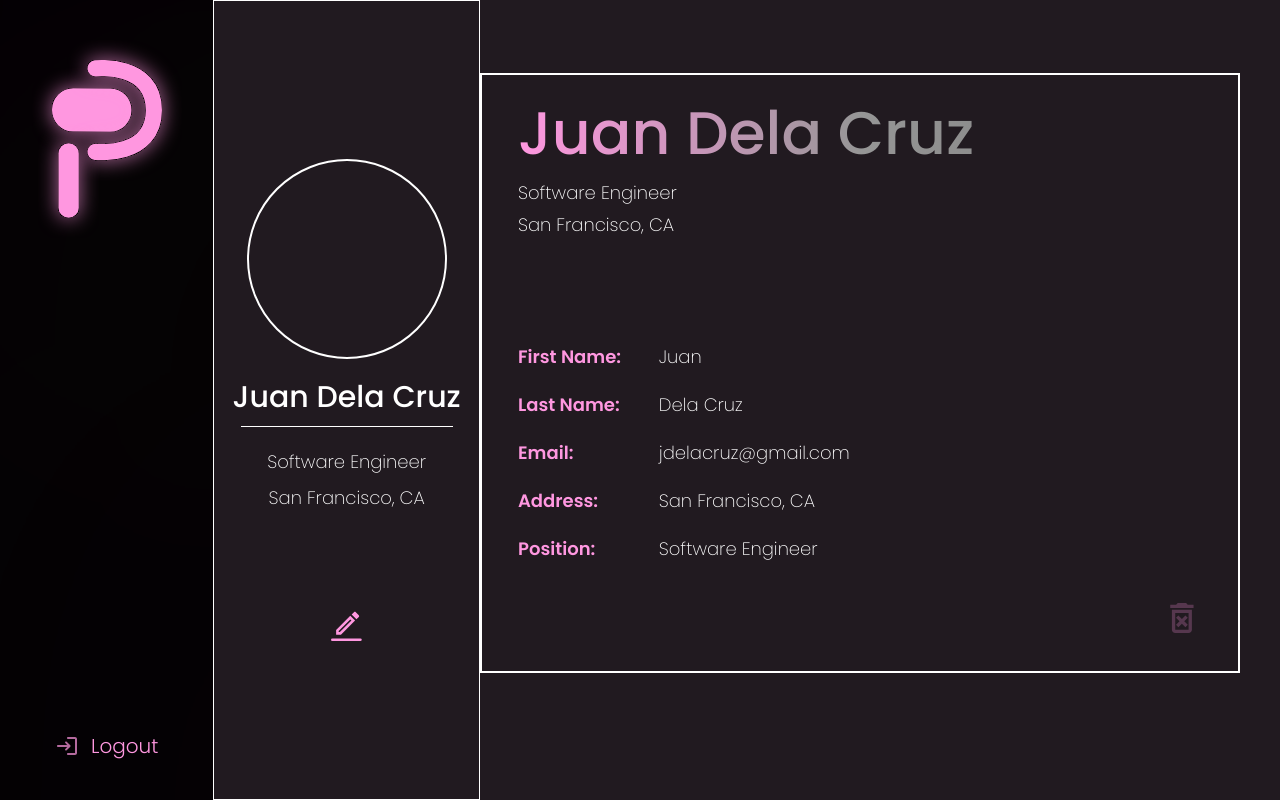
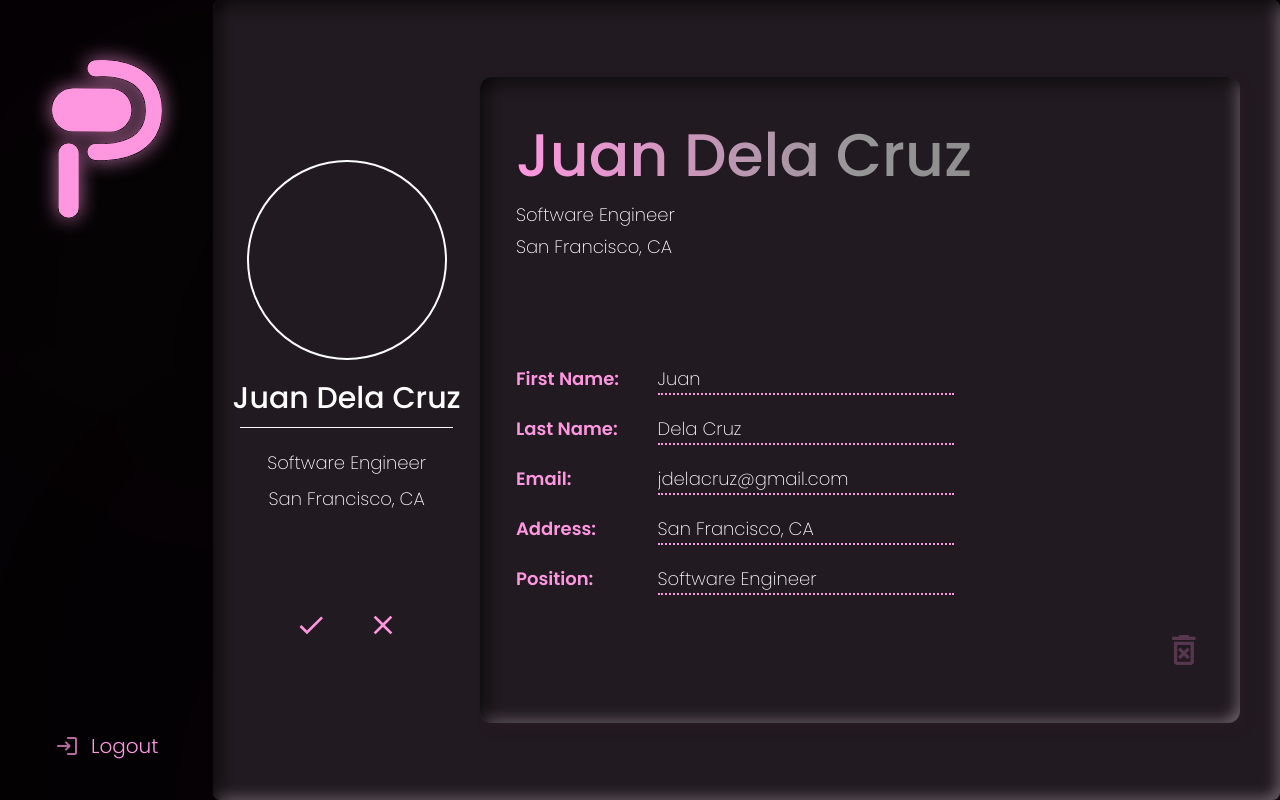
Before and after one commit to joaquingalang/supabase-docker-auth, a React (Create React App) app: page / in a window 1280 px wide. Built offline with nearby package versions, Linux system fonts and the light colour scheme; the HTML template or start-up script is replaced by a standard one.

Commit message:
Add: Profile & Update Page

```diff
--- a/src/App.js
+++ b/src/App.js
@@ -1,10 +1,11 @@
 import ProfilePage from './pages/ProfilePage';
 import SignInPage from './pages/SignInPage';
 import SignUpPage from './pages/SignUpPage';
+import UpdatePage from './pages/UpdatePage';
 
 function App() {
   return (
-    <ProfilePage/>
+    <UpdatePage/>
   );
 }
 
--- /dev/null
+++ b/src/components/UpdateInput.js
@@ -0,0 +1,13 @@
+function UpdateInput({ type = "text", placeholder, value, onChange }) {
+  return (
+    <input
+      type={type}
+      placeholder={placeholder}
+      value={value}
+      onChange={onChange}
+      className="col-span-8 bg-transparent border-b-2 border-dotted border-[#FF97E0] w-[296px] font-poppins font-extralight text-white text-lg"
+    />
+  );
+}
+
+export default UpdateInput;
--- a/src/pages/ProfilePage.js
+++ b/src/pages/ProfilePage.js
@@ -10,9 +10,9 @@ function ProfilePage() {
 
                 <SideBar></SideBar>
 
-                <div className="col-span-10 bg-[#211A20] grid grid-cols-12">
+                <div className="col-span-10 bg-[#211A20] grid grid-cols-12 shadow-neomorphic-dark rounded-lg">
 
-                    <div className="col-span-3 border border-white flex flex-col justify-center items-center">
+                    <div className="col-span-3 flex flex-col justify-center items-center">
 
                         <div className="w-[200px] h-[200px] border-2 border-white rounded-full mb-5"></div>
 
@@ -26,13 +26,13 @@ function ProfilePage() {
 
                         <div className="h-[96px]"></div>
 
-                        <img src={EditIcon} className="w-8"/>
+                        <img src={EditIcon} className="w-8 cursor-pointer"/>
 
                     </div>
 
-                    <div className="col-span-9">
+                    <div className="col-span-9 flex justify-center items-center">
 
-                        <div className="my-[73px] mr-10 border-2 border-white">
+                        <div className="w-full my-[73px] mr-10 py-5 shadow-neomorphic-dark rounded-xl">
 
                             <div className="mx-[36px] my-[28px]">
                                 <p className="font-poppins text-6xl font-medium text-transparent bg-clip-text bg-gradient-to-r from-[#FF97E0] via-[#969696] to-[#7C7C7C] mb-4">Juan Dela Cruz</p>
@@ -66,7 +66,7 @@ function ProfilePage() {
                                 </div>
 
                                 <div className="w-full h-[80px] flex justify-end">
-                                    <img src={DeleteIcon} className="self-end w-10"/>
+                                    <img src={DeleteIcon} className="self-end w-10 cursor-pointer"/>
                                 </div>
 
                             </div>
--- a/src/pages/SignInPage.js
+++ b/src/pages/SignInPage.js
@@ -6,7 +6,7 @@ function SignInPage() {
         <GradientBackground>
             <div className="w-full h-screen flex justify-center items-center">
 
-                <div className="w-[434px] h-[465px] bg-[#211A20] rounded-lg m-10">
+                <div className="w-[450px] h-[480px] bg-[#211A20] shadow-neomorphic-dark rounded-lg m-10">
 
                     <div className="h-full flex flex-col justify-between">
 
@@ -22,11 +22,11 @@ function SignInPage() {
 
                             <br/>
 
-                            <input type="submit" value="Log In" className="bg-[#FF97E0] w-[229px] h-[56px] rounded-full font-poppins text-base font-medium mt-4"/>
+                            <input type="submit" value="Log In" className="bg-[#FF97E0] w-[229px] h-[56px] rounded-full font-poppins text-base font-medium mt-4 cursor-pointer"/>
 
                         </form>
 
-                        <p className="self-center text-[#715D6D] italic mb-5">Don't have an account? <span className="text-[#FF97E0] font-semibold not-italic">Sign Up</span></p>
+                        <p className="self-center text-[#715D6D] italic mb-7">Don't have an account? <span className="text-[#FF97E0] font-semibold not-italic cursor-pointer">Sign Up</span></p>
 
                     </div>
 
--- a/src/pages/SignUpPage.js
+++ b/src/pages/SignUpPage.js
@@ -6,7 +6,7 @@ function SignUpPage() {
         <GradientBackground>
             <div className="w-full h-screen flex justify-center items-center">
 
-                <div className="w-[434px] h-[465px] bg-[#211A20] rounded-lg m-10">
+                <div className="w-[450px] h-[480px] bg-[#211A20] shadow-neomorphic-dark rounded-lg m-10">
 
                     <div className="h-full flex flex-col justify-between">
 
@@ -30,11 +30,11 @@ function SignUpPage() {
 
                             <br/>
 
-                            <input type="submit" value="Sign Up" className="bg-[#FF97E0] w-[229px] h-[56px] rounded-full font-poppins text-base font-medium mt-4"/>
+                            <input type="submit" value="Sign Up" className="bg-[#FF97E0] w-[229px] h-[56px] rounded-full font-poppins text-base font-medium mt-4 cursor-pointer"/>
 
                         </form>
 
-                        <p className="self-center text-[#715D6D] italic mb-5">Already have an account? <span className="text-[#FF97E0] font-semibold not-italic">Log in</span></p>
+                        <p className="self-center text-[#715D6D] italic mb-7">Already have an account? <span className="text-[#FF97E0] font-semibold not-italic cursor-pointer">Log in</span></p>
 
                     </div>
 
--- /dev/null
+++ b/src/pages/UpdatePage.js
@@ -0,0 +1,134 @@
+import { useState } from "react";
+import GradientBackground from "../components/GradientBackground";
+import SideBar from "../components/SideBar";
+import CheckIcon from "../assets/check_icon.svg";
+import CloseIcon from "../assets/close_icon.svg";
+import DeleteIcon from "../assets/delete_icon.svg";
+import UpdateInput from "../components/UpdateInput";
+
+function UpdatePage() {
+  // Form state
+  const [formData, setFormData] = useState({
+    firstName: "Juan",
+    lastName: "Dela Cruz",
+    email: "jdelacruz@gmail.com",
+    address: "San Francisco, CA",
+    position: "Software Engineer",
+  });
+
+  // Update handler
+  const handleChange = (field) => (e) => {
+    setFormData({ ...formData, [field]: e.target.value });
+  };
+
+  return (
+    <GradientBackground>
+      <div className="w-full h-screen grid grid-cols-12">
+        <SideBar />
+
+        <div className="col-span-10 bg-[#211A20] grid grid-cols-12 shadow-neomorphic-dark rounded-lg">
+          {/* LEFT PROFILE SECTION */}
+          <div className="col-span-3 flex flex-col justify-center items-center">
+            <div className="w-[200px] h-[200px] border-2 border-white rounded-full mb-5"></div>
+
+            <p className="font-poppins text-3xl text-white font-medium">
+              {formData.firstName} {formData.lastName}
+            </p>
+
+            <div className="w-[80%] h-[1px] bg-white mt-[11px] mb-[21px]"></div>
+
+            <p className="font-poppins font-extralight text-white text-lg mb-2">
+              {formData.position}
+            </p>
+            <p className="font-poppins font-extralight text-white text-lg">
+              {formData.address}
+            </p>
+
+            <div className="h-[96px]"></div>
+
+            <div className="flex">
+              <img src={CheckIcon} className="w-8 mr-10 cursor-pointer" />
+              <img src={CloseIcon} className="w-8 cursor-pointer" />
+            </div>
+          </div>
+
+          {/* RIGHT UPDATE FORM */}
+          <div className="col-span-9 flex justify-center items-center">
+            <div className="w-full my-[73px] mr-10 py-5 shadow-neomorphic-dark rounded-xl">
+              <div className="mx-[36px] my-[28px]">
+                <p className="font-poppins text-6xl font-medium text-transparent bg-clip-text bg-gradient-to-r from-[#FF97E0] via-[#969696] to-[#7C7C7C] mb-4">
+                  {formData.firstName} {formData.lastName}
+                </p>
+                <p className="font-poppins font-extralight text-white text-lg mb-1">
+                  {formData.position}
+                </p>
+                <p className="font-poppins font-extralight text-white text-lg mb-1">
+                  {formData.address}
+                </p>
+
+                <div className="h-[100px]"></div>
+
+                <div className="grid grid-cols-10 gap-5">
+                  <p className="col-span-2 font-poppins font-semibold text-[#FF97E0] text-lg">
+                    First Name:
+                  </p>
+                  <UpdateInput
+                    placeholder="Juan"
+                    value={formData.firstName}
+                    onChange={handleChange("firstName")}
+                  />
+
+                  <p className="col-span-2 font-poppins font-semibold text-[#FF97E0] text-lg">
+                    Last Name:
+                  </p>
+                  <UpdateInput
+                    placeholder="Dela Cruz"
+                    value={formData.lastName}
+                    onChange={handleChange("lastName")}
+                  />
+
+                  <p className="col-span-2 font-poppins font-semibold text-[#FF97E0] text-lg">
+                    Email:
+                  </p>
+                  <UpdateInput
+                    type="email"
+                    placeholder="jdelacruz@gmail.com"
+                    value={formData.email}
+                    onChange={handleChange("email")}
+                  />
+
+                  <p className="col-span-2 font-poppins font-semibold text-[#FF97E0] text-lg">
+                    Address:
+                  </p>
+                  <UpdateInput
+                    placeholder="San Francisco, CA"
+                    value={formData.address}
+                    onChange={handleChange("address")}
+                  />
+
+                  <p className="col-span-2 font-poppins font-semibold text-[#FF97E0] text-lg">
+                    Position:
+                  </p>
+                  <UpdateInput
+                    placeholder="Software Engineer"
+                    value={formData.position}
+                    onChange={handleChange("position")}
+                  />
+                </div>
+
+                <div className="w-full h-[80px] flex justify-end">
+                  <img
+                    src={DeleteIcon}
+                    className="self-end w-10 cursor-pointer"
+                  />
+                </div>
+              </div>
+            </div>
+          </div>
+        </div>
+      </div>
+    </GradientBackground>
+  );
+}
+
+export default UpdatePage;
--- a/tailwind.config.js
+++ b/tailwind.config.js
@@ -8,6 +8,13 @@ module.exports = {
       fontFamily: {
         poppins: ['Poppins', 'sans-serif'],
       },
+      boxShadow: {
+        'neomorphic-dark': `
+          inset 5px 5px 16px -1px #000000,
+          inset -3px -3px 18px -6px #C9B7C5,
+          5px 5px 10px 0px rgba(43, 26, 38, 0.55)
+        `,
+      },
     },
   },
   plugins: [],
```
Also changed, not shown: src/assets/check_icon.svg (added), src/assets/close_icon.svg (added).
